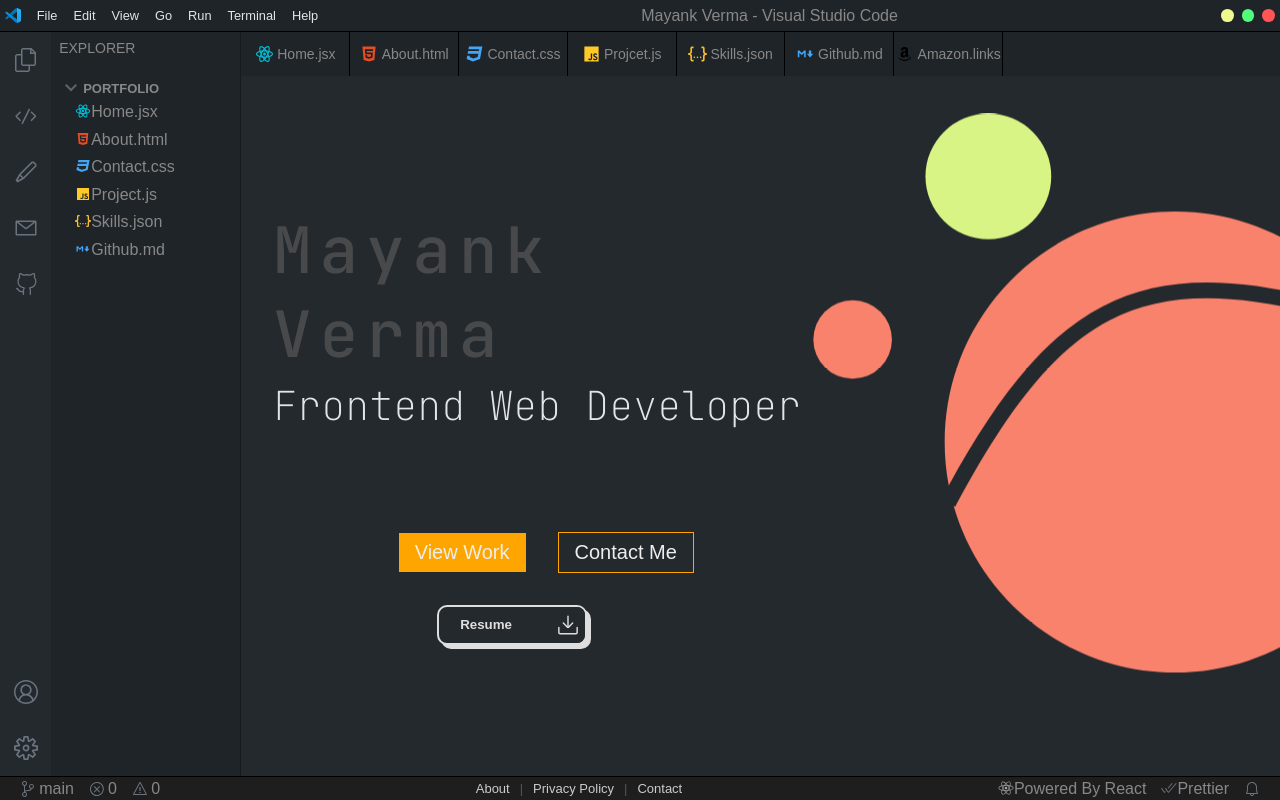
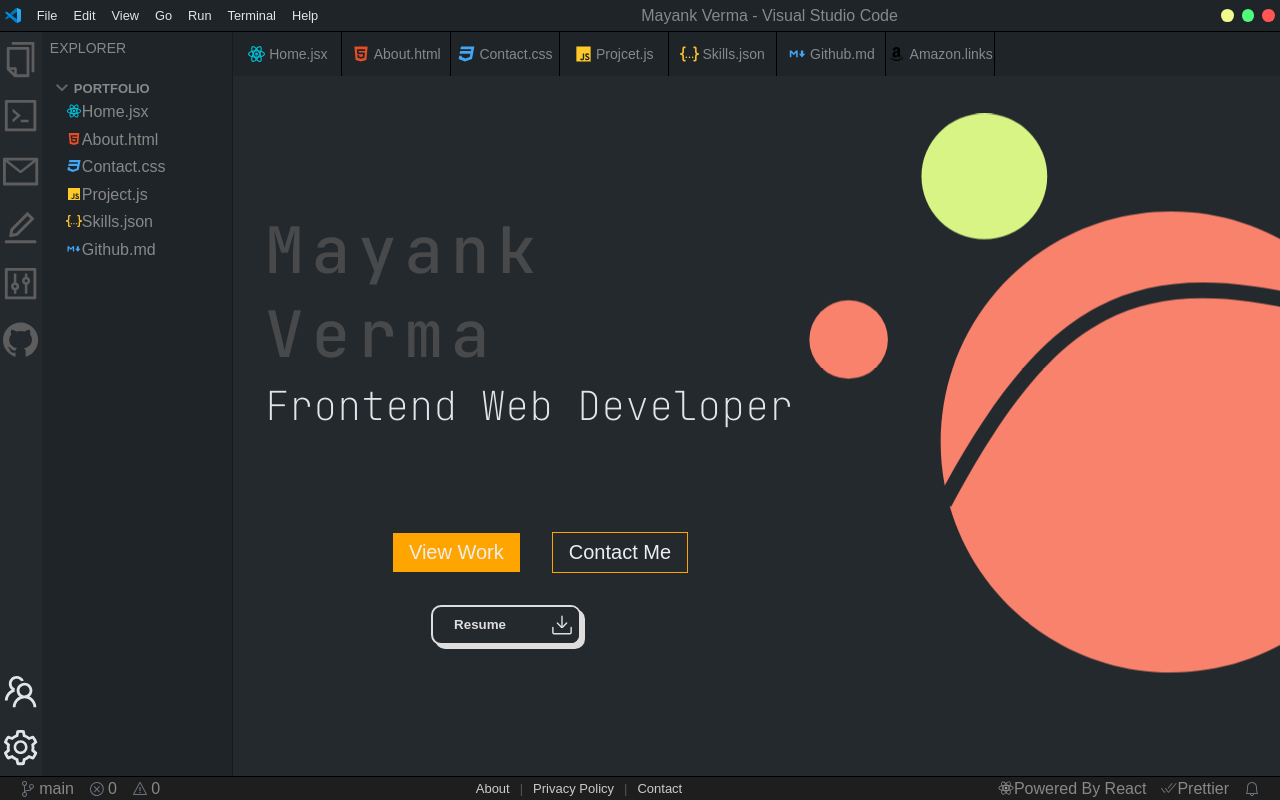
Before and after one commit to Wannacryy24/React_Profile_new, a React (Vite) app: page /Home in a window 1280 px wide. Built offline with nearby package versions, Linux system fonts and the light colour scheme.

Commit message:
added ant design for Aside Icons

```diff
--- a/package.json
+++ b/package.json
@@ -10,6 +10,7 @@
     "preview": "vite preview"
   },
   "dependencies": {
+    "@ant-design/icons": "^6.1.0",
     "@motionone/utils": "^10.18.0",
     "formik": "^2.4.9",
     "framer-motion": "^12.0.0-alpha.0",
--- a/src/Component/Aside/Aside.css
+++ b/src/Component/Aside/Aside.css
@@ -15,20 +15,20 @@ aside{
     justify-content: center;
 }
 
-.copy-div , .github-div ,.fragmented-div ,.pen-div ,.mail-div,.user-aside-div,.setting-aside-div{
+.copy-div , .github-div ,.fragmented-div ,.pen-div ,.mail-div,.user-aside-div,.setting-aside-div,.explorer-div{
     display: flex;
     justify-content: center;
     height: 7vh;
     width: 100%;
 }
 
-.copy-div , .github-div ,.fragmented-div ,.pen-div ,.mail-div,.user-aside-div,.setting-aside-div:hover{
+.copy-div , .github-div ,.fragmented-div ,.pen-div ,.mail-div,.user-aside-div,.setting-aside-div,.explorer-div:hover{
     background-color: #24292E;
     cursor: pointer;
 }
 
 
-.copy-div-active , .mail-div-active , .fragmented-div-active , .pen-div-active , .github-div-active , .fragmented-div-active{
+.copy-div-active , .mail-div-active , .fragmented-div-active , .pen-div-active , .github-div-active , .fragmented-div-active,.explorer-div-active{
     background-color: #313131;
     height: 7vh;
     width: 100%;
@@ -45,16 +45,15 @@ aside{
 }
 
 
-
-
-
-
-
-
-
 @media (max-width:768px){
  aside{
     display: none;
     /* width: 12vw; */
  }
 }
+
+.custom-icon {
+  svg {
+    fill: rgb(93, 93, 93);
+  }
+}
--- a/src/Component/Aside/Aside.jsx
+++ b/src/Component/Aside/Aside.jsx
@@ -1,64 +1,114 @@
-import React, { useContext } from 'react'
-import Image from '../MiniComponent/Image'
-import './Aside.css'
-import { ButtonContext } from '../../ButtonContext'
-import { useNavigate } from 'react-router-dom'
+import React, { useContext, useCallback } from 'react';
+import { useNavigate } from 'react-router-dom';
+import {
+  CodeOutlined,
+  ControlOutlined,
+  CopyOutlined,
+  EditOutlined,
+  GithubOutlined,
+  MailOutlined,
+  SettingOutlined,
+  TeamOutlined
+} from '@ant-design/icons';
+import { ButtonContext } from '../../ButtonContext';
+import './Aside.css';
+
+const NAV_ITEMS = [
+  {
+    value: 'home',
+    icon: <CopyOutlined />,
+    className: 'copy-div custom-icon',
+    color: "#f30000"
+  },
+  {
+    value: 'about',
+    icon: <CodeOutlined />,
+    className: 'fragmented-div custom-icon',
+    color: "#f30000" // Red color
+  },
+  {
+    value: 'contact',
+    icon: <MailOutlined />,
+    className: 'mail-div custom-icon',
+    color: "#f30000"
+  },
+  {
+    value: 'project',
+    icon: <EditOutlined />,
+    className: 'pen-div custom-icon',
+    color: "#f30000"
+  },
+  {
+    value: 'articles',
+    icon: <ControlOutlined />,
+    className: 'explorer-div custom-icon',
+    color: "#f30000"
+  },
+  {
+    value: 'github',
+    icon: <GithubOutlined />,
+    className: 'github-div custom-icon',
+    color: "#f30000"
+  },
+];
+
 export default function Aside() {
-    const navigate = useNavigate();
+  const navigate = useNavigate();
+  const { activeComponent, setActiveComponent } = useContext(ButtonContext);
 
-    const { activeComponent , setActiveComponent } = useContext(ButtonContext);
-
-    const handleClickbtn = (e) => {
-        var selectedComponent = e.currentTarget.getAttribute('data-value');
-        setActiveComponent(selectedComponent);
-        navigate(selectedComponent);
+  const handleClickbtn = useCallback((e) => {
+    const selectedComponent = e.currentTarget.getAttribute('data-value');
+    if (selectedComponent && selectedComponent !== activeComponent) {
+      setActiveComponent(selectedComponent);
+      navigate(selectedComponent);
     }
+  }, [navigate, setActiveComponent, activeComponent]);
 
   return (
     <aside>
-        <div className='top-aside-Div'>
+      <div className='top-aside-Div'>
+        {NAV_ITEMS.map(({ value, icon, className, color }) => {
+          // Split the classes
+          const baseClasses = className.split(' ');
 
-            <div className={activeComponent === 'home' ? 'copy-div-active' :'copy-div'} onClick={handleClickbtn} data-value='home'>
-                <Image src={'/copy.svg'}/>
+          // Determine the final className
+          let finalClassName = className;
+          if (activeComponent === value) {
+            // Replace the div-specific class with its active version, keep custom-icon
+            finalClassName = baseClasses.map(c =>
+              c === 'custom-icon' ? c : `${c}-active`
+            ).join(' ');
+          }
+
+          return (
+            <div
+              key={value}
+              className={finalClassName}
+              onClick={handleClickbtn}
+              data-value={value}
+              role="button"
+              tabIndex={0}
+              aria-current={activeComponent === value ? 'page' : undefined}
+            >
+              {React.cloneElement(icon, {
+                style: {
+                  fontSize: "2.2rem",
+                  ...(color && { color })
+                }
+              })}
             </div>
+          );
+        })}
+      </div>
 
-
-            <div className={activeComponent === 'about' ? 'fragmented-div-active' : 'fragmented-div'} onClick={handleClickbtn} data-value='about'>
-                <Image src={'/element.svg'}/>
-            </div>
-
-
-            <div className={activeComponent === 'project' ? 'pen-div-active' : 'pen-div'} onClick={handleClickbtn} data-value='project'>
-                <Image src={'/pencil.svg'}/>
-            </div>
-
-
-            <div className={activeComponent === 'contact' ?'mail-div-active':'mail-div'} onClick={handleClickbtn} data-value='contact'>
-                <Image src={'/mail.svg'}/>
-            </div>
-
-            <div className={activeComponent === 'github' ? 'github-div-active' :'github-div'} onClick={handleClickbtn} data-value='github'>
-                <Image src={'/github.svg'}/>
-            </div>
-
-
+      <div className='bottom-aside-Div'>
+        <div className='user-aside-div' role="button" tabIndex={0}>
+          <TeamOutlined style={{ fontSize: "2.2rem" }} />
         </div>
-
-
-        <div className='bottom-aside-Div'>
-
-
-            <div className='user-aside-div'>
-                <Image src={'/user.svg'}/>
-            </div>
-
-
-            <div className='setting-aside-div'>
-                <Image src={'/setting.svg'}/>
-            </div>
-
-
+        <div className='setting-aside-div' role="button" tabIndex={0}>
+          <SettingOutlined style={{ fontSize: "2.2rem" }} />
         </div>
+      </div>
     </aside>
-  )
+  );
 }
```
Also changed, not shown: 1 other file (tests, documents, lock files or other folders).
